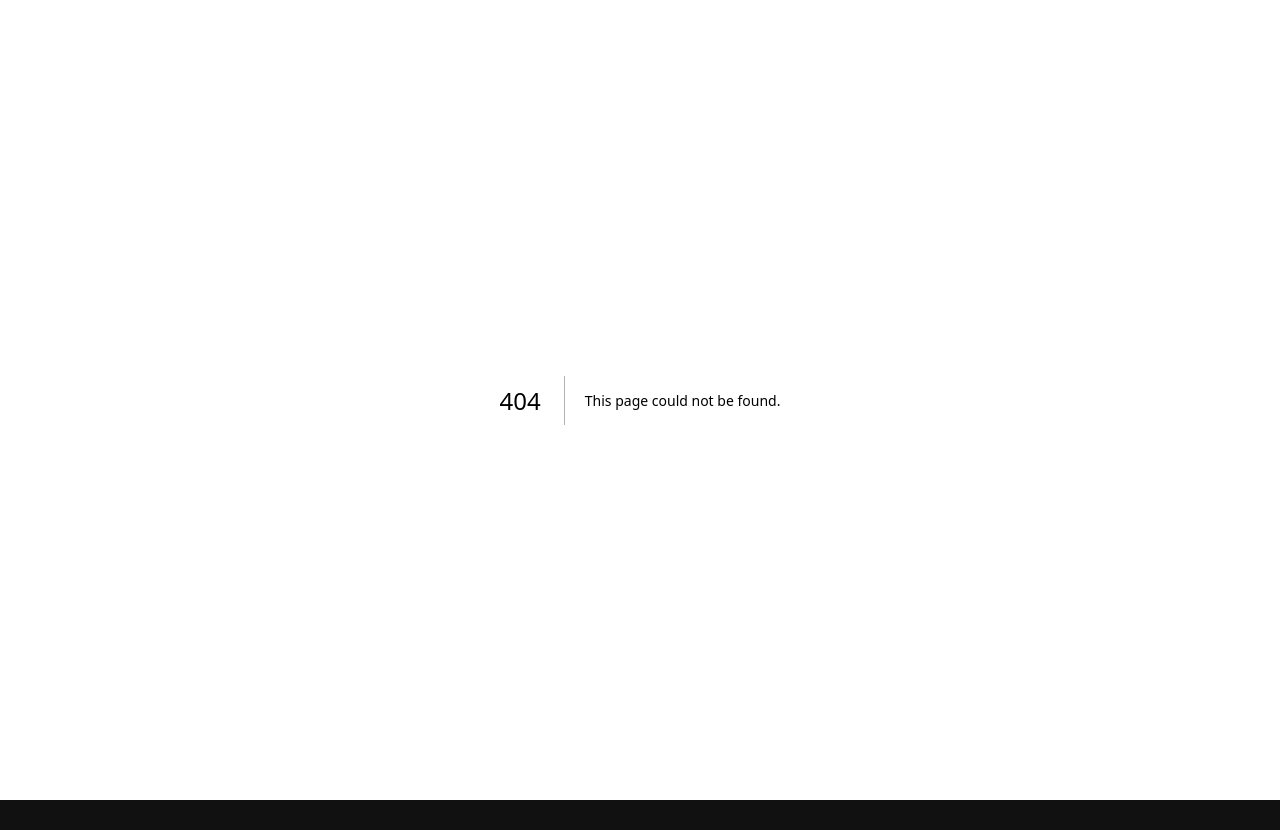
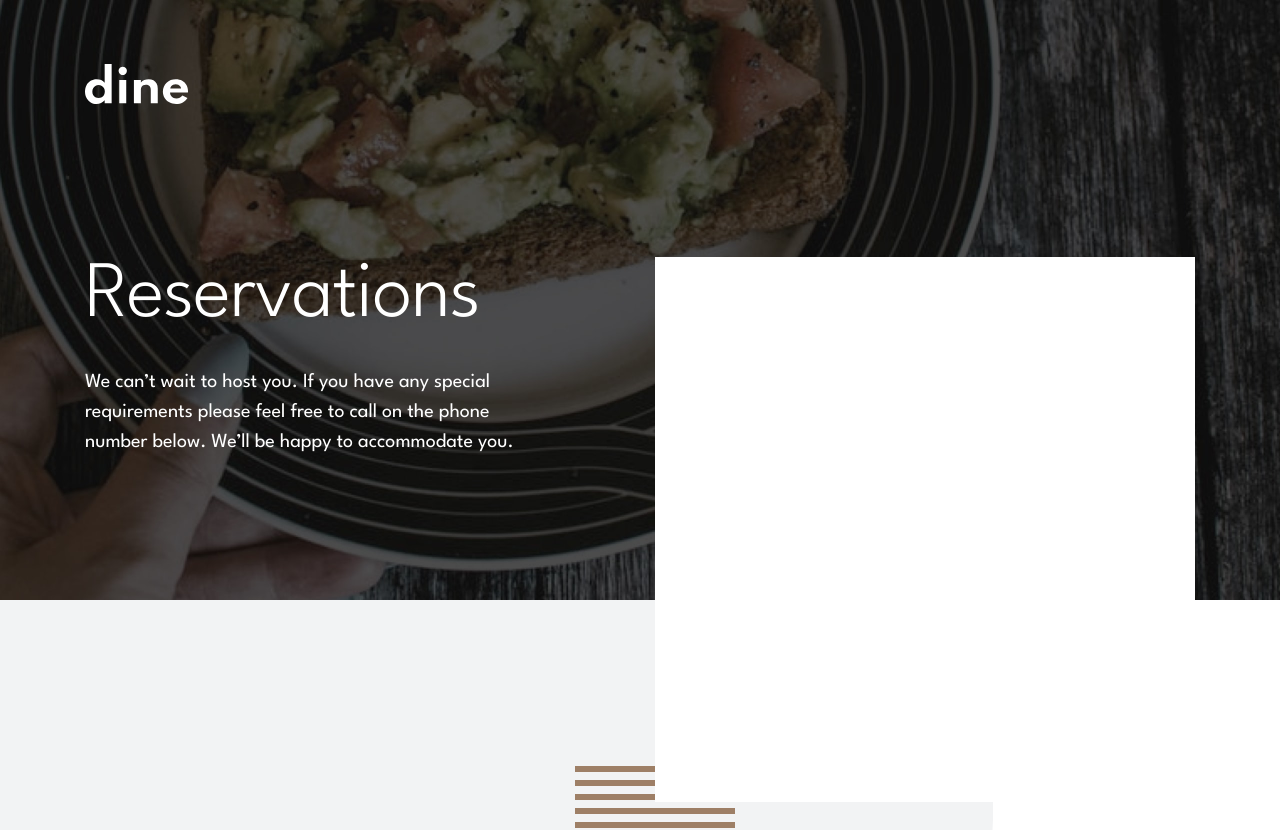
Before and after one commit to GustavoJuvino/dine-restaurant, a Next.js app: page /reservations in a window 1280 px wide. Before the commit this address had no page. Shown: the top 830 px of the page. Built offline with nearby package versions, Linux system fonts and the light colour scheme.

Commit message:
feat: add Reservations page

```diff
--- a/src/app/components/BookContainer.tsx
+++ b/src/app/components/BookContainer.tsx
@@ -1,22 +1,22 @@
-import React from 'react'
-import Button from "./Button"
-import Image from "next/image"
+import React from 'react';
+import Image from 'next/image';
+import Button from './Button';
 
-const BookContainer = () => {
+function BookContainer() {
   return (
     <section className="
+        relative
         mt-[124px]
+        flex
+        h-[328px]
+        w-full
+        items-center
+        justify-center
+        text-white
         sm:mt-[120px]
+        sm:h-[272px]
         md:mt-40
-        flex
-        justify-center
-        items-center
-        w-full
-        h-[328px]
-        sm:h-[272px]
         md:h-60
-        relative
-        text-white
       "
     >
       <Image
@@ -24,19 +24,19 @@ const BookContainer = () => {
         height={1220}
         src="/assets/booking/hero-bg-desktop@2x.jpg"
         alt="booking-image"
-        className="w-full h-full object-cover object-left-top"
+        className="h-full w-full object-cover object-left-top"
       />
       <div className="
+          absolute
+          flex
+          h-auto
+          w-full
+          items-center
+          justify-between
           max-xl:px-6
+          max-md:flex-col
           max-md:text-center
-          w-full
           xl:w-[1110px]
-          h-auto
-          items-center
-          flex
-          max-md:flex-col
-          justify-between
-          absolute
         "
       >
         <h3 className="text-[32px] font-bold sm:text-5xl">
@@ -45,7 +45,7 @@ const BookContainer = () => {
         <Button>book a table</Button>
       </div>
     </section>
-  )
+  );
 }
 
-export default BookContainer
+export default BookContainer;
--- a/src/app/components/Footer.tsx
+++ b/src/app/components/Footer.tsx
@@ -1,13 +1,13 @@
-import React from 'react'
-import { Logo } from "../../../public/assets/svgs"
+import React from 'react';
+import { Logo } from '../../../public/assets/svgs';
 
-const Footer = () => {
+function Footer() {
   return (
-    <footer className="w-full flex justify-center items-center h-[440px] sm:h-[328px] md:h-60 bg-cod-gray">
-        <section className="w-full max-xl:px-6 xl:w-[1110px] h-auto flex max-sm:flex-col max-sm:items-center md:items-center gap-x-[10%] xl:gap-x-[192px]">
+    <footer className="flex h-[440px] w-full items-center justify-center bg-cod-gray sm:h-[328px] md:h-60">
+      <section className="flex h-auto w-full gap-x-[10%] max-xl:px-6 max-sm:flex-col max-sm:items-center md:items-center xl:w-[1110px] xl:gap-x-[192px]">
         <Logo className="max-md:sm:mt-4" />
-            <div className="text-white max-sm:text-center max-md:gap-y-8 flex max-md:flex-col md:gap-x-[80px] xl:gap-x-[192px] md:items-end text-sm tracking-[2px] leading-7">
-                <ul className="uppercase whitespace-pre-line">
+        <div className="flex text-sm leading-7 tracking-[2px] text-white max-md:flex-col max-md:gap-y-8 max-sm:text-center md:items-end md:gap-x-[80px] xl:gap-x-[192px]">
+          <ul className="whitespace-pre-line uppercase">
             <li>
               {`
                 Marthwaite, Sedbergh
@@ -28,7 +28,7 @@ const Footer = () => {
         </div>
       </section>
     </footer>
-  )
+  );
 }
 
-export default Footer
+export default Footer;
--- a/src/app/page.tsx
+++ b/src/app/page.tsx
@@ -4,7 +4,7 @@ import Characteristics from './components/Characteristics';
 import Rectangle from './components/Rectangle';
 import Highlights from './components/highlights/Highlights';
 import Events from './components/events/Events';
-import BookContainer from "./components/BookContainer";
+import BookContainer from './components/BookContainer';
 
 export default function Home() {
   return (
--- /dev/null
+++ b/src/app/reservations/page.tsx
@@ -0,0 +1,50 @@
+import React from 'react';
+import Image from 'next/image';
+import { Logo, PatternLines } from '../../../public/assets/svgs';
+import Rectangle from '../components/Rectangle';
+
+function Reservations() {
+  return (
+    <main>
+      <section className=" relative flex h-[600px] w-full justify-center">
+        <section className="relative z-50 h-auto w-[1110px]">
+          <Logo className="mb-[153px] mt-16" />
+
+          <section className="flex w-full justify-between">
+            <div className="text-white">
+              <h1 className="text-7xl">
+                Reservations
+              </h1>
+              <p className="whitespace-pre-line text-body-2">
+                {`
+                    We can’t wait to host you. If you have any special
+                    requirements please feel free to call on the phone
+                    number below. We’ll be happy to accommodate you.
+              `}
+              </p>
+            </div>
+
+            <div className="absolute right-0 z-50 h-[545px] w-[540px]">
+              <div className="h-full w-full bg-white" />
+              <PatternLines className="absolute bottom-[-2.5rem] left-[-5rem] z-[-10]" />
+            </div>
+
+          </section>
+
+        </section>
+        <Image
+          width={2880}
+          height={1200}
+          alt="booking-image"
+          src="/assets/booking/hero-bg-desktop@2x.jpg"
+          className="absolute top-0 z-0 h-full w-full object-cover object-left"
+        />
+      </section>
+
+      <Rectangle className="relative w-[993px] rounded-br-[100px]" />
+
+    </main>
+  );
+}
+
+export default Reservations;
```
Also changed, not shown: .eslintrc.json. Lines whose indentation alone changed are shown as unchanged.
